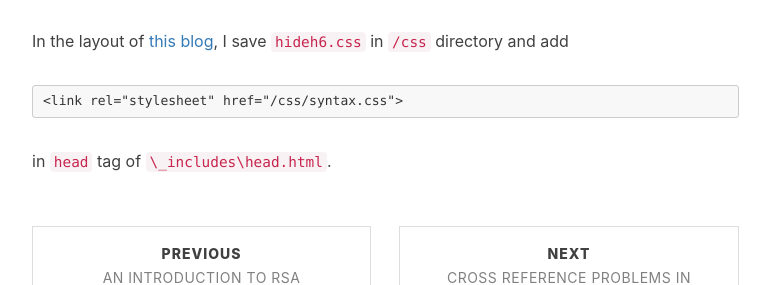
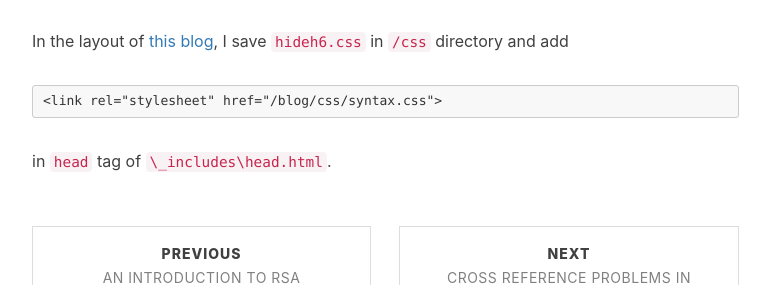
Before and after one commit to jyguo1729/blog, a Jekyll site: the page built from _posts/2019-2-18-Solution to cross reference for GitHub page and StackEdit.md, in a window 1280 px wide. Shown: the part 3388-3673 px from the top of the page, without its empty margins (233-1003 px from the left). Built offline with Jekyll 4.4.1, drawn with Linux system fonts in a browser that asks for light colours; nearby versions of some CDN libraries; formulas are drawn with MathJax 3; comment, search, counter and statistics services are not loaded.

Commit message:
Update _config.yml

```diff
--- a/_config.yml
+++ b/_config.yml
@@ -5,8 +5,8 @@ header-img: img/post-bg-desk.jpg
 email: guojiayin1991@gmail.com
 description: "TODO"
 keyword: "TODO, Kodaira"
-url: "http://jyguo1729.github.io/blog"          # your host, for absolute URL
-baseurl: ""      # for example, '/blog' if your blog hosted on 'host/blog'
+url: "http://jyguo1729.github.io"          # your host, for absolute URL
+baseurl: "/blog"      # for example, '/blog' if your blog hosted on 'host/blog'
 github_repo: "https://github.com/jyguo1729/jyguo1729.github.io/blog.git" # you code repository
 github_theme_repo: "https://github.com/qiubaiying/qiubaiying.github.io.git"
 github_theme_maker: qiubaiying
```
